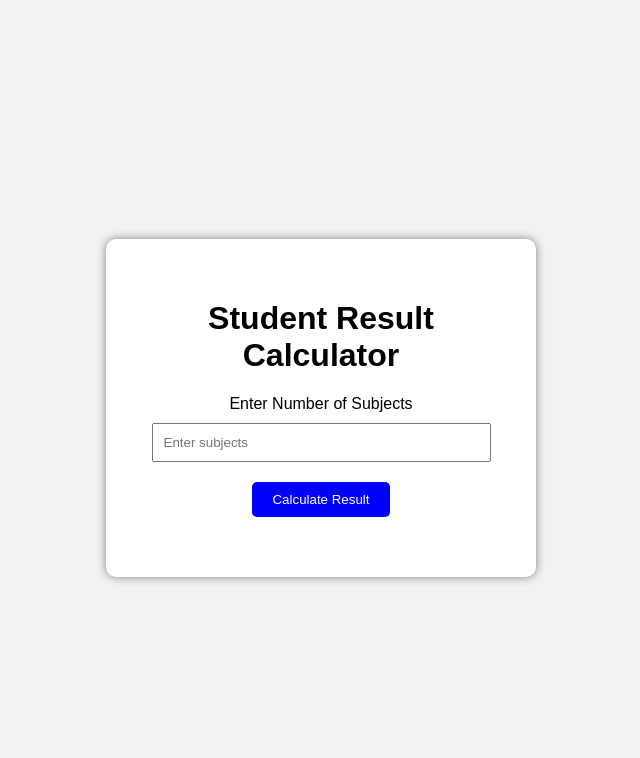
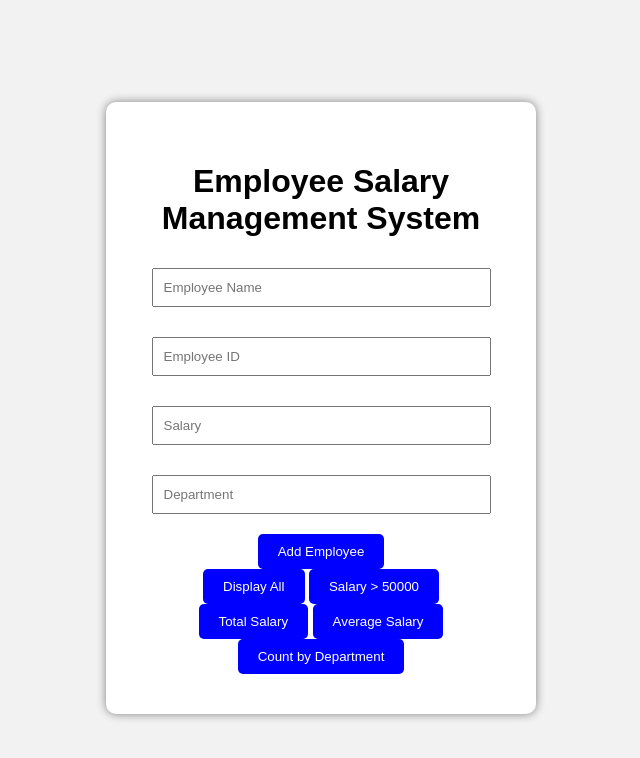
Before and after one commit to vishipal/Web_Designing_Workshop_II_330, a plain HTML site: page index.html in a window 1280 px wide. Shown: the whole page, without its empty margins (319-959 px from the left). Drawn offline with Linux system fonts and the light colour scheme.

Commit message:
adding index.html of exp5

```diff
--- a/index.html
+++ b/index.html
@@ -3,32 +3,32 @@
 <head>
     <meta charset="UTF-8">
     <meta name="viewport" content="width=device-width, initial-scale=1.0">
-    <title>Student Result Calculator</title>
-
+    <title>Employee Salary Management System</title>
     <link rel="stylesheet" href="style.css">
 </head>
-
 <body>
 
     <div class="container">
+        <h1>Employee Salary Management System</h1>
 
-        <h1>Student Result Calculator</h1>
+        <input type="text" id="name" placeholder="Employee Name">
+        <input type="number" id="id" placeholder="Employee ID">
+        <input type="number" id="salary" placeholder="Salary">
+        <input type="text" id="department" placeholder="Department">
 
-        <label>Enter Number of Subjects</label><br>
+        <button onclick="addEmployee()">Add Employee</button>
 
-        <input type="number" id="subjects" placeholder="Enter subjects">
+        <div class="btn-group">
+            <button onclick="displayEmployees()">Display All</button>
+            <button onclick="filterSalary()">Salary > 50000</button>
+            <button onclick="totalSalary()">Total Salary</button>
+            <button onclick="averageSalary()">Average Salary</button>
+            <button onclick="countDepartment()">Count by Department</button>
+        </div>
 
-        <br>
-
-        <button onclick="calculateResult()">
-            Calculate Result
-        </button>
-
-        <div id="result"></div>
-
+        <div id="output"></div>
     </div>
 
     <script src="script.js"></script>
-
 </body>
 </html>
```
